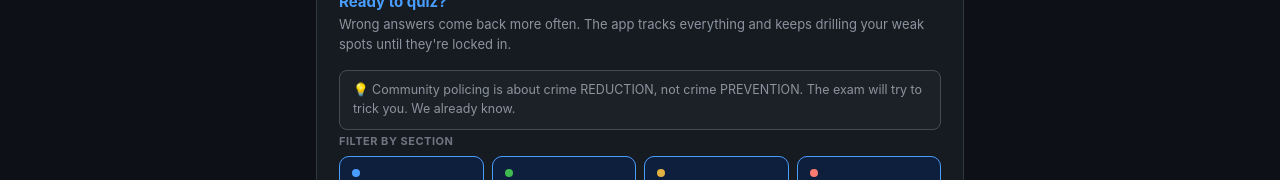
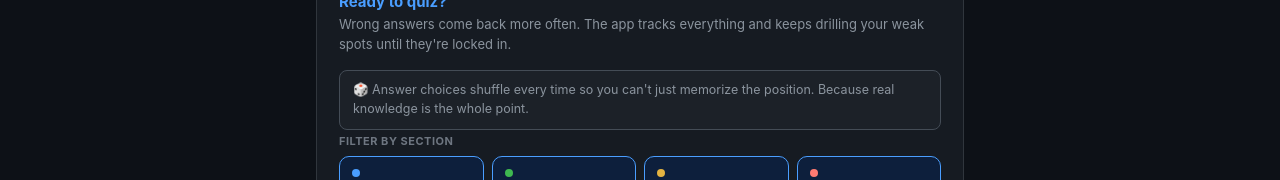
Before and after one commit to amymarilub/sgt-practice-test2026, a plain HTML site: page index.html in a window 1280 px wide. Shown: the part 153-333 px from the top of the page. Drawn offline with Linux system fonts and the light colour scheme.

Commit message:
Rewrite pep talks with actual cop humor

```diff
--- a/index.html
+++ b/index.html
@@ -740,30 +740,27 @@ renderFocusHint();
 
 // ── PEP TALKS ─────────────────────────────────────────────────────────────
 const pepTalks = [
-  "💪 Sgt Jomamma and Sgt YoDaddy believe in you. Probably.",
-  "🧠 Fun fact: 'Muddling Through / Disjointed Incrementalism' is a real thing you now have to know. You're welcome.",
-  "☕ You can't buy coffee on a call, but you CAN study before one.",
-  "📋 Span of Control: the ability to keep your sanity while studying 302 questions. You got this.",
-  "🎯 Every wrong answer today = one less wrong answer on April 23rd. It's basically math.",
-  "🚔 The textbook is decentralized. Your knowledge will not be.",
-  "😤 Blake and Mouton's grid says a high-task, low-people score is 'Authoritarian.' Don't be authoritarian about skipping study sessions.",
-  "🏆 Reminder: Sgt is not just a title — it's two letters between you and your future paycheck.",
-  "📖 PRO TIP: 'Evidence-Based Policing' is for hiring, training, and policy development. Write that on your hand. Actually don't do that.",
-  "🤓 You've studied Inactive Planning ('business as usual'). This study session is your Proactive Planning arc.",
-  "🔥 Intelligence-Led Policing is a business model, not a tactic. Just like studying is a lifestyle, not a hobby.",
-  "😅 If this feels like Muddling Through, congrats — you just experienced Lindblom's Disjointed Incrementalism firsthand.",
-  "🎲 Answer choices are randomized so Phil can't just muscle-memory his way through. That's love.",
-  "🌟 The exam is at 0900. You've responded to worse at 0300. You've got this.",
-  "🥇 Bounded Rationality says 'good enough' is fine. This exam does not agree. Shoot for optimal.",
-  "💼 Synoptic Planning Step 1: Preparation. You're doing it right now. Gold star.",
-  "🧩 Remember: Out-Group members get ACCURATE performance appraisals. Be In-Group worthy.",
-  "📊 SITAR: Synoptic. Incremental. Transactive. Advocacy. Radical. Say it five times fast. Then get it right on the exam.",
-  "🎯 The single most potent stressor in LE is killing someone in the line of duty. Failing this exam is NOT on that list. Perspective.",
-  "😂 Sgt YoDaddy only cares about your call numbers. Be better than Sgt YoDaddy.",
-  "🚀 6 days to exam? That's fine. RPD says experienced decision-makers act without complete analysis anyway.",
-  "🧠 Type A, B, C, D, and Workaholic. Only one of these is studying at this hour. You know which one.",
-  "💡 Community policing is about crime REDUCTION, not crime PREVENTION. The exam will try to trick you. We already know.",
-  "🫡 POST Commission mandates do NOT include 'providing' training — just 'articulating' requirements. Don't let them gaslight you.",
+  "☕ The textbook says the most effective form of communication is oral AND written combined. So technically, reading this out loud counts as studying.",
+  "🚔 Every sergeant you've ever had ran on gut instinct and called it 'Recognition-Primed Decision Making.' They just didn't know the fancy name.",
+  "📋 Real talk: nothing in this app will prepare you for your first day dealing with entitled lieutenants. But it'll get you the stripe.",
+  "😴 Studies show officers on 8-hour shifts get less sleep and work more overtime. You already knew that. You lived it.",
+  "🎯 The exam is multiple choice. You've made harder decisions at 3am with a flashlight and no backup.",
+  "🏛️ The textbook says policing in the US is 'decentralized.' Every district you've ever worked already knew that and did whatever they wanted.",
+  "📝 Somewhere out there, a lieutenant who can't spell 'synoptic' is already a sergeant. Don't let that be the story.",
+  "😂 Sgt YoDaddy only cared about call numbers and ignored his officers' personal problems. There is a Blake & Mouton score for that. It is not good.",
+  "💀 'Muddling Through / Disjointed Incrementalism' is just what command staff calls it when they have no plan but won't admit it.",
+  "🤙 You have responded to family disturbances, standoffs, and whatever that one call was. A four-option multiple choice test is nothing.",
+  "🧠 The textbook calls it 'Inactive Planning' when agencies assume things will stay the same. SAPD called it Tuesday.",
+  "💰 Passing this exam means a pay raise, a new title, and the privilege of inheriting everyone else's problems. Worth it.",
+  "🚨 Fun fact: 'Span of Management' and 'Span of Control' are different things and the exam will absolutely try to catch you on that.",
+  "😤 In-Group members get extra attention and faster promotions per LMX theory. Out-Group members get accurate performance appraisals. Pick your fate.",
+  "📖 The textbook was written by people who study cops, not people who are cops. Keep that energy going into every answer.",
+  "🤔 'Satisficing' means making a decision that's just good enough. That is not the energy we're bringing to April 23rd.",
+  "🏆 Sgt is two letters, one exam, and the rest of your career. Let's get it.",
+  "🌮 San Antonio has the best food in Texas. You will celebrate properly after this exam. First, study.",
+  "😅 Sgt Jomamma had 'Socialized Power Motivation.' That means he wanted to help people and make things better. Be Sgt Jomamma, not the other guy.",
+  "🎲 Answer choices shuffle every time so you can't just memorize the position. Because real knowledge is the whole point.",
+  "📻 Dispatch has sent you into worse situations with less information. You've got 302 questions and a study app. You're already ahead.",
 ];
 function renderPepTalk() {
   const el = document.getElementById('pep-talk');
```
